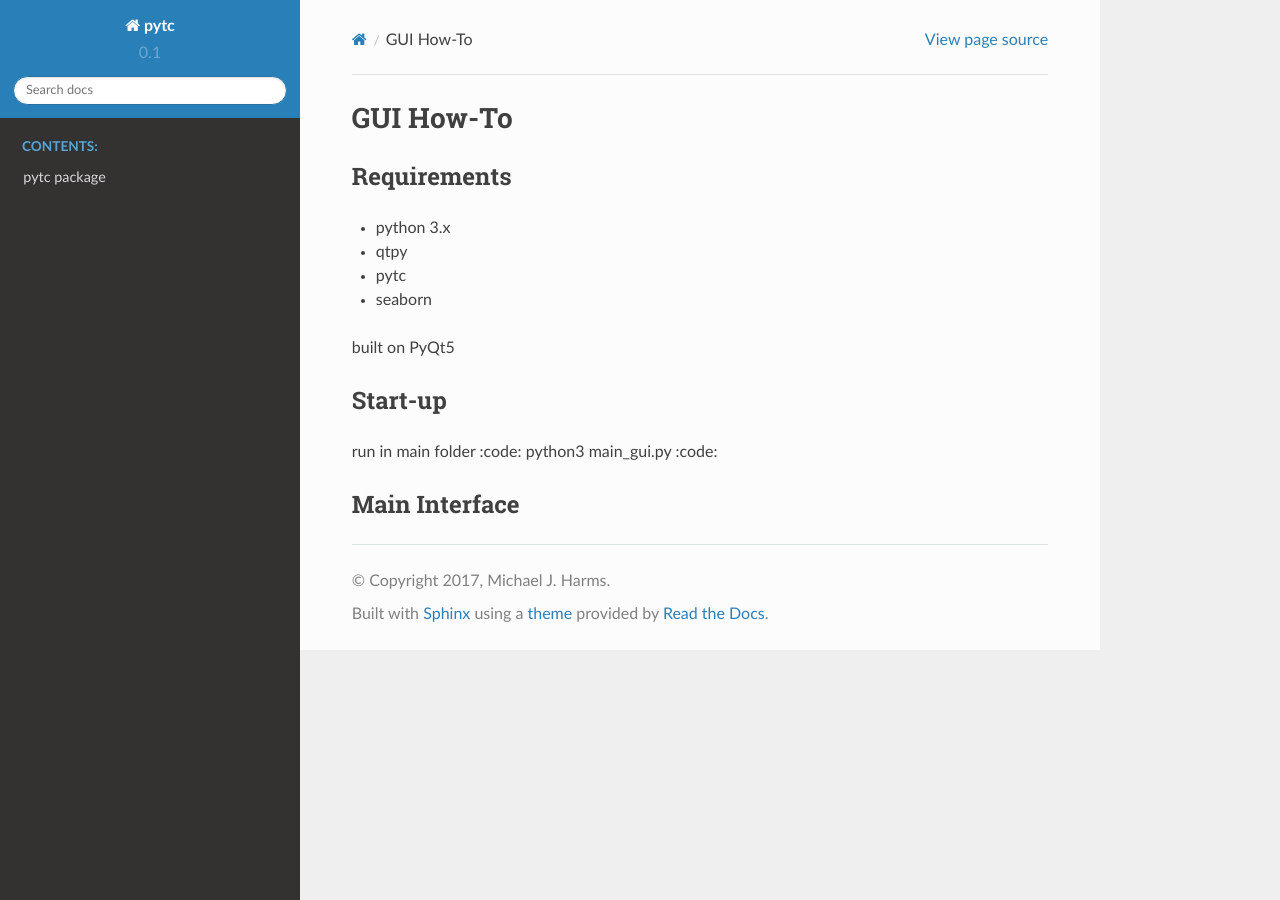
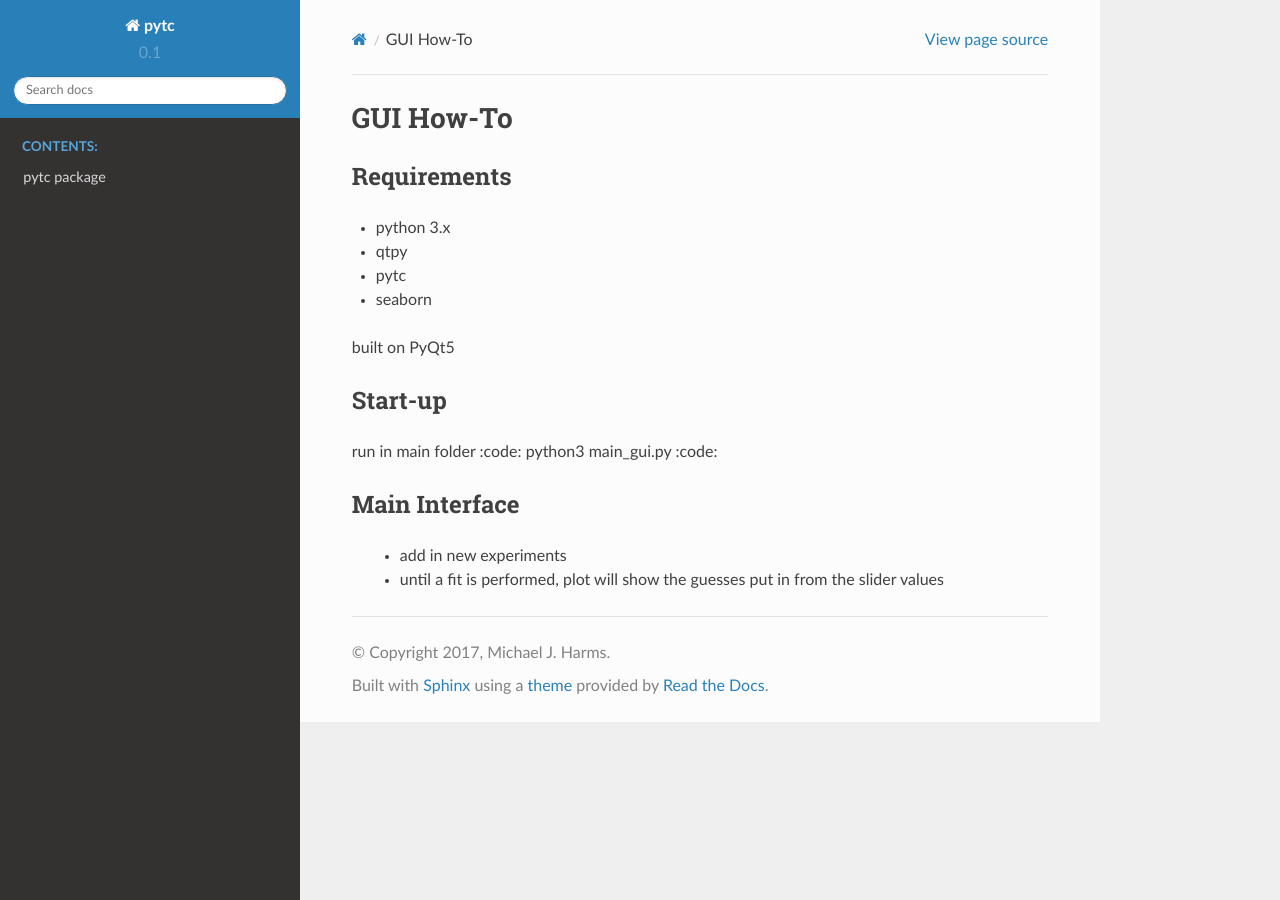
Before and after one commit to harmslab/pytc, a Sphinx documentation site: the page built from docs/source/gui.rst, in a window 1280 px wide. Built offline with Sphinx 7.4.7 and the Read the Docs theme 2.0.0, drawn with Linux system fonts in a browser that asks for light colours.

Commit message:
working on gui docs

```diff
--- a/docs/source/gui.rst
+++ b/docs/source/gui.rst
@@ -19,3 +19,5 @@ run in main folder :code: python3 main_gui.py :code:
 
 Main Interface
 ==============
+ * add in new experiments
+ * until a fit is performed, plot will show the guesses put in from the slider values
```
